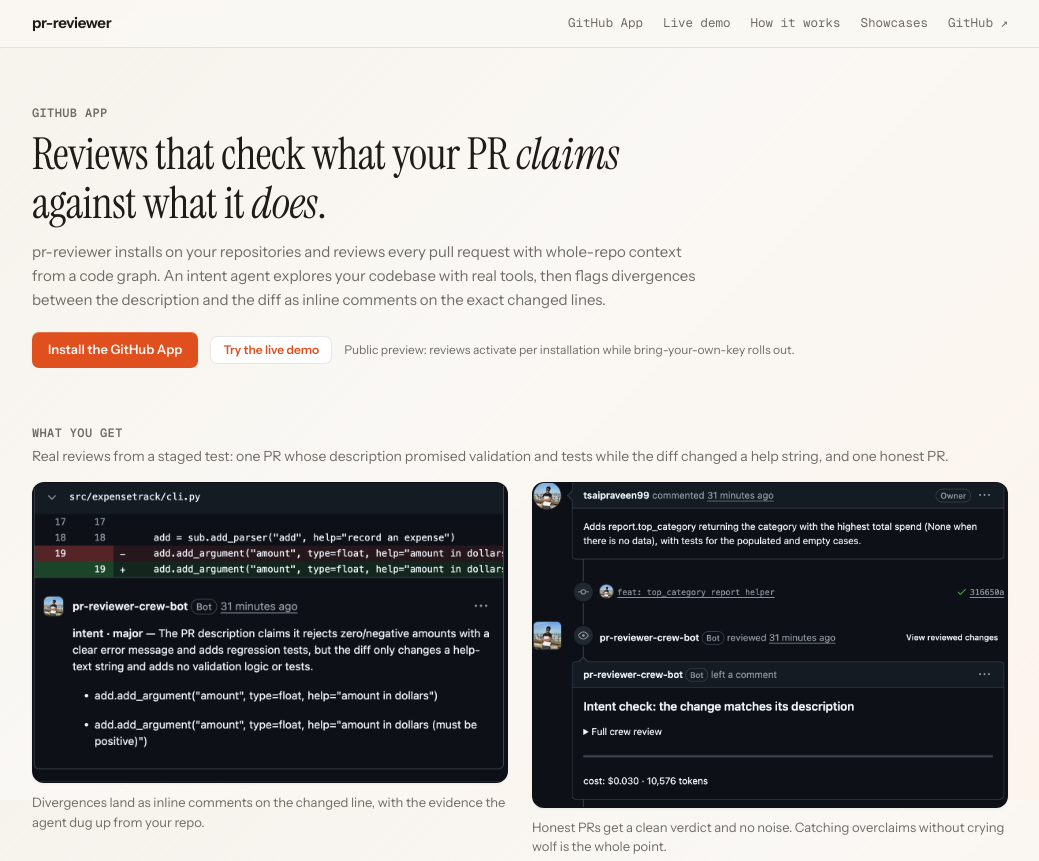
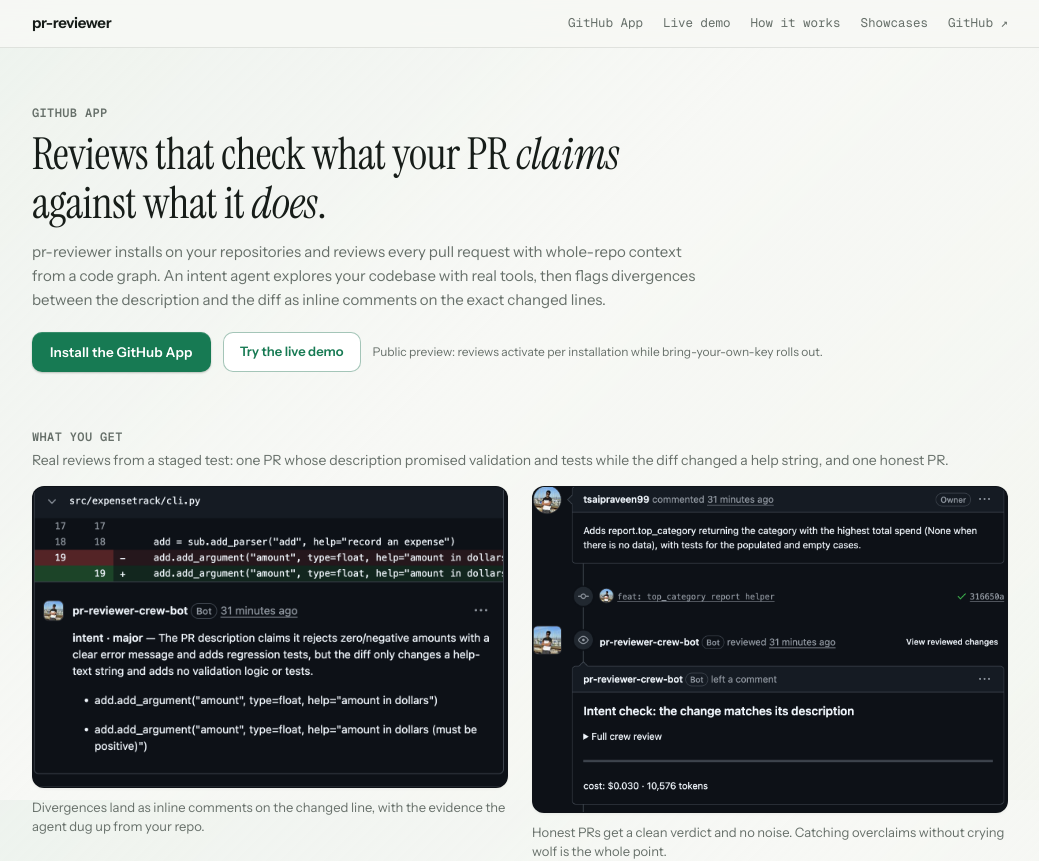
Before and after one commit to tsaipraveen99/pr-reviewer, a React (Vite) app in the folder apps/web/: page / in a window 1280 px wide. Shown: the top 861 px of the page, without its empty margins (120-1159 px from the left). Built offline with nearby package versions, Linux system fonts and the light colour scheme; no server answers.

Commit message:
feat(web): emerald identity — refined green palette, production button system, green favicon

```diff
--- a/apps/web/package.json
+++ b/apps/web/package.json
@@ -25,6 +25,7 @@
     "@vitejs/plugin-react": "^6.0.4",
     "jsdom": "^30.0.1",
     "oxlint": "^1.75.0",
+    "playwright-core": "^1.49.1",
     "tailwindcss": "^4.3.3",
     "typescript": "~6.0.2",
     "vite": "^8.2.0",
--- a/apps/web/src/index.css
+++ b/apps/web/src/index.css
@@ -2,20 +2,20 @@
 
 :root {
   color-scheme: light;
-  --bg: #faf8f4;
+  --bg: #f7f8f5;
   --wallpaper: linear-gradient(
     135deg,
-    rgba(243, 239, 231, 0.7) 0%,
+    rgba(233, 240, 234, 0.75) 0%,
     var(--bg) 45%,
-    rgba(255, 236, 226, 0.45) 100%
+    rgba(240, 244, 236, 0.55) 100%
   );
-  --panel: rgba(255, 255, 255, 0.72);
+  --panel: rgba(255, 255, 255, 0.74);
   --panel-solid: #ffffff;
-  --border: rgba(31, 27, 22, 0.1);
-  --text: #1f1b16;
-  --text-2: #6f6d66;
-  --accent: #e0501f;
-  --accent-deep: #bd3f14;
+  --border: rgba(23, 29, 25, 0.1);
+  --text: #171d19;
+  --text-2: #67706a;
+  --accent: #177a53;
+  --accent-deep: #10603f;
   --font-ui: "Instrument Sans", ui-sans-serif, system-ui, sans-serif;
   --font-head: "Instrument Serif", Georgia, serif;
   --font-code: "Geist Mono", ui-monospace, "SF Mono", Menlo, monospace;
@@ -28,21 +28,22 @@
 
 @media (prefers-color-scheme: dark) {
   :root {
+    --button-ink: #0c1410;
     color-scheme: dark;
-    --bg: #131414;
+    --bg: #121513;
     --wallpaper: linear-gradient(
       135deg,
-      rgba(34, 30, 27, 0.7) 0%,
+      rgba(26, 33, 29, 0.75) 0%,
       var(--bg) 45%,
-      rgba(44, 32, 27, 0.55) 100%
+      rgba(24, 31, 26, 0.6) 100%
     );
-    --panel: rgba(32, 33, 33, 0.72);
-    --panel-solid: #1e1f1f;
+    --panel: rgba(30, 34, 31, 0.74);
+    --panel-solid: #1c201d;
     --border: rgba(255, 255, 255, 0.1);
-    --text: #f3efe7;
-    --text-2: #9c9a92;
-    --accent: #ff6a3d;
-    --accent-deep: #ff855e;
+    --text: #eef2ee;
+    --text-2: #99a29c;
+    --accent: #46c28e;
+    --accent-deep: #63d3a6;
     --ok: #30d158;
     --err: #ff453a;
     --warn: #ff9f0a;
@@ -237,15 +238,25 @@ h1 {
 
 .mac-button {
   background: var(--accent);
-  color: var(--bg);
+  color: var(--button-ink, #ffffff);
   border: none;
-  border-radius: 7px;
-  padding: 8px 16px;
-  font-size: 13px;
-  font-weight: 590;
-  box-shadow: inset 0 1px 0 rgb(255 255 255 / 0.2);
+  border-radius: 10px;
+  padding: 10px 18px;
+  font-size: 13.5px;
+  font-weight: 600;
+  letter-spacing: 0.01em;
+  box-shadow:
+    inset 0 1px 0 rgb(255 255 255 / 0.14),
+    0 1px 2px rgb(10 30 20 / 0.25);
   cursor: pointer;
-  transition: background-color 0.15s ease;
+  transition:
+    background-color 0.15s ease,
+    transform 0.06s ease,
+    box-shadow 0.15s ease;
+}
+.mac-button:active:not(:disabled) {
+  transform: translateY(1px);
+  box-shadow: inset 0 1px 0 rgb(255 255 255 / 0.1);
 }
 .mac-button:hover:not(:disabled) {
   background: var(--accent-deep);
@@ -258,13 +269,19 @@ h1 {
 .mac-button-secondary {
   background: var(--panel-solid);
   color: var(--accent);
-  border: 1px solid var(--border);
-  border-radius: 7px;
-  padding: 4px 12px;
-  font-size: 12px;
-  font-weight: 590;
+  border: 1px solid color-mix(in srgb, var(--accent) 32%, var(--border));
+  border-radius: 10px;
+  padding: 9px 16px;
+  font-size: 13px;
+  font-weight: 600;
   cursor: pointer;
-  transition: background-color 0.15s ease;
+  transition:
+    background-color 0.15s ease,
+    border-color 0.15s ease,
+    transform 0.06s ease;
+}
+.mac-button-secondary:active:not(:disabled) {
+  transform: translateY(1px);
 }
 .mac-button-secondary:hover:not(:disabled) {
   background: var(--bg);
```
Also changed, not shown: apps/web/public/favicon.svg, 1 other file (tests, documents, lock files or other folders).
